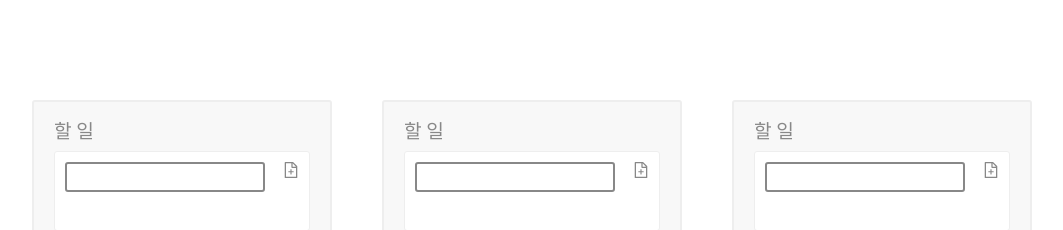
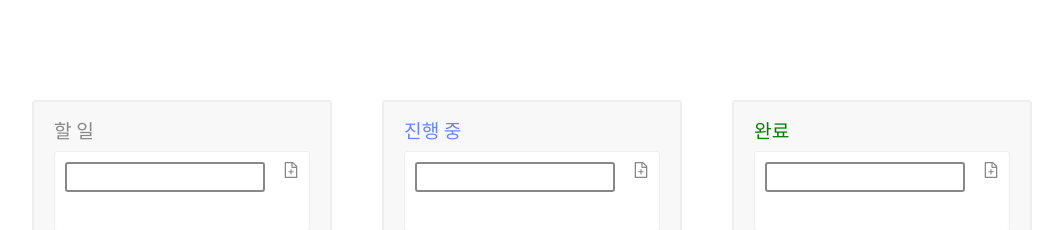
Before and after one commit to helloworld442/Team-Collaboration-Tool, a React (Vite) app: page / in a window 1280 px wide. Shown: the top 230 px of the page, without its empty margins (108-1171 px from the left). Built offline with nearby package versions, Linux system fonts and the light colour scheme.

Commit message:
feat : feat todo list title color #17

```diff
--- a/src/components/organisms/TodoListOragisms.jsx
+++ b/src/components/organisms/TodoListOragisms.jsx
@@ -2,10 +2,16 @@ import { styled } from "styled-components";
 import { Text } from "../atom/Text/Text";
 import * as Todo from "../molecules/todo";
 
-const TodoListOrganism = () => {
+const labelDict = {
+  todo: "할 일",
+  work: "진행 중",
+  done: "완료",
+};
+
+const TodoListOrganism = ({ label }) => {
   return (
     <TodoListOrganismStyle>
-      <Text label="todo">할 일</Text>
+      <Text label={label}>{labelDict[label]}</Text>
       <Todo.ItemFiled />
       <Todo.ButtonField />
     </TodoListOrganismStyle>
--- a/src/components/templates/MainTemplates.jsx
+++ b/src/components/templates/MainTemplates.jsx
@@ -5,9 +5,9 @@ const MainTemplate = () => {
   return (
     <MainLayout>
       <MainRow>
-        <TodoListOrganism />
-        <TodoListOrganism />
-        <TodoListOrganism />
+        <TodoListOrganism label="todo" />
+        <TodoListOrganism label="work" />
+        <TodoListOrganism label="done" />
       </MainRow>
     </MainLayout>
   );
```
